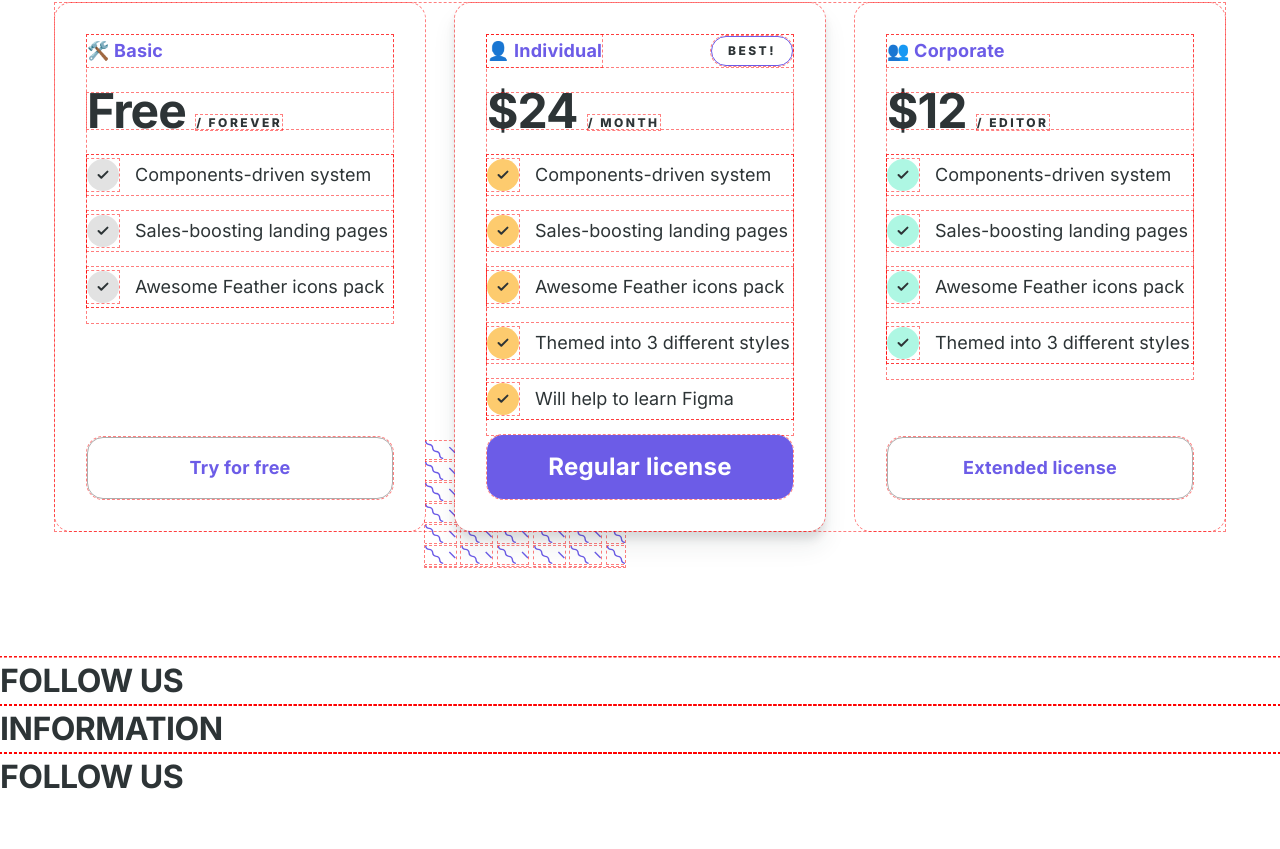
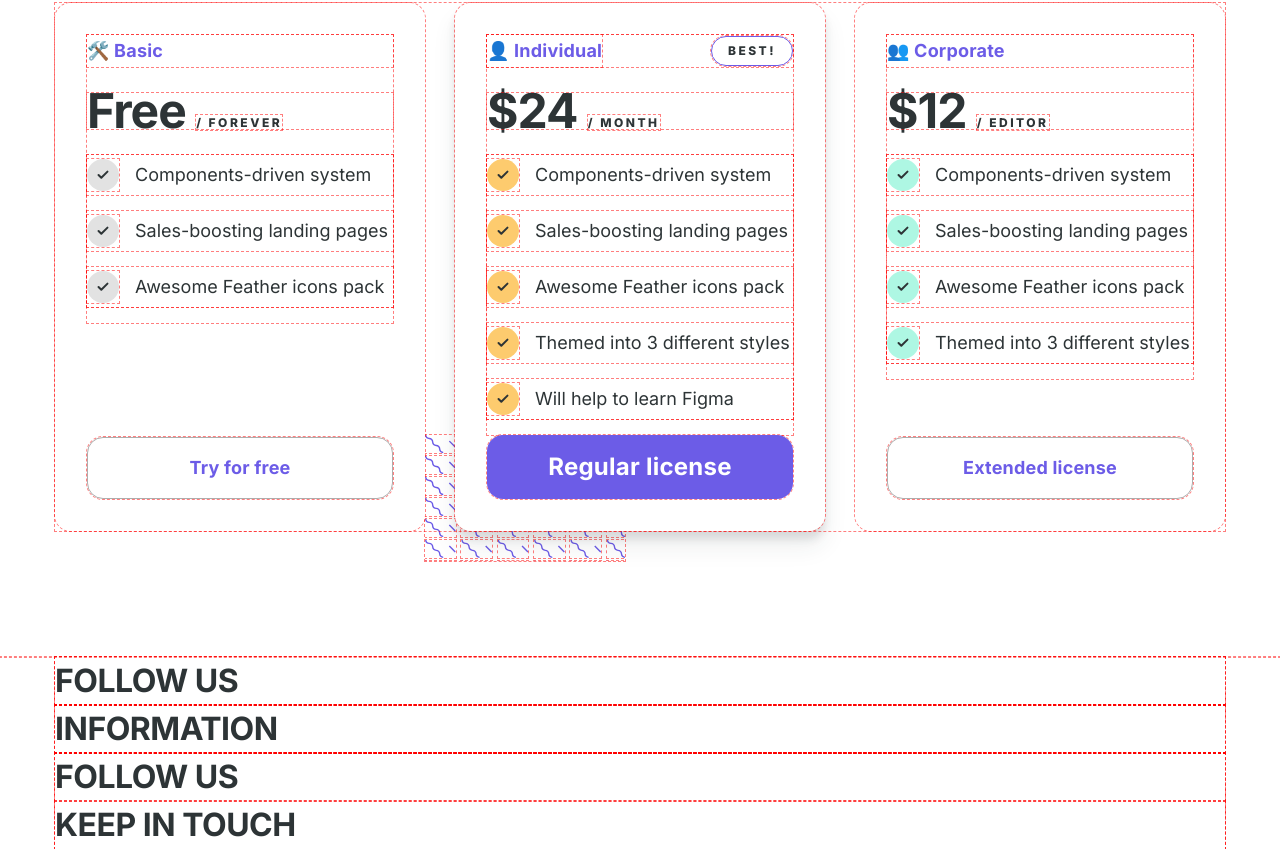
Before and after one commit to CoolMcProgrammer123/INM420-Assignment-1, a website: page public/index.html in a window 1280 px wide. Shown: the part 2048-2897 px from the top of the page. Before the commit the page ends 2849 px from the top, so only its background shows below. Drawn offline with nearby package versions, Linux system fonts and the light colour scheme.

Commit message:
Minor changes + comments

```diff
--- a/public/css/style.css
+++ b/public/css/style.css
@@ -1,11 +1,13 @@
 @import url('https://fonts.googleapis.com/css2?family=Inter:ital,opsz,wght@0,14..32,100..900;1,14..32,100..900&display=swap');
+
 
 /* Debug Outlines */
 * {
     outline: 1px dashed #ff000080;
 }
 
-/* Text Defaults */
+
+/* Text Defaults for Headings and Paragraphs */
 h1 {
     font-family: Inter;
     font-weight: 800;
@@ -53,6 +55,7 @@ p {
     color: #2D3436;
 }
 
+
 body {
     background-color: white;
     font-family: "Inter", sans-serif;
@@ -60,7 +63,8 @@ body {
     color: #2D3436;
 }
 
-/* Header */
+
+/* Header Section Layout */
 header {
     display: flex;
     align-items: center;
@@ -73,7 +77,8 @@ header {
     box-shadow: 0px 4px 8px 0px #26323814, 0px 2px 4px 0px #26323829;
 }
 
-/* Website Logo */
+
+/* Website Logo Container */
 header div {
     display: flex;
     align-items: center;
@@ -82,7 +87,8 @@ header div {
     padding: 0 18px;
 }
 
-/* Sign In Button */
+
+/* Sign In Button Styles */
 header button {
     border: none;
     width: 170px;
@@ -104,7 +110,8 @@ header button p {
     text-shadow: 0px 4px 8px #26323814, 0px 2px 4px #26323829;
 }
 
-/* Nav Bar */
+
+/* Navigation Bar Container */
 header nav {
     display: flex;
     align-items: center;
@@ -112,7 +119,8 @@ header nav {
     height: 64px;
 }
 
-/* Nav links */
+
+/* Nav Links Styles */
 nav a {
     text-decoration: none;
     font-family: Inter;
@@ -126,7 +134,8 @@ nav a {
     width: 150px;
 }
 
-/* Decorative dots in nav bar */
+
+/* Decorative Dots in Nav Bar */
 nav p {
     font-family: Inter;
     font-weight: 700;
@@ -139,7 +148,8 @@ nav p {
     user-select: none;
 }
 
-/* Class for highlighting nav bar text */
+
+/* Highlighted Nav Text */
 .section-focused-text {
     font-family: Inter;
     font-weight: 700;
@@ -151,7 +161,8 @@ nav p {
     color: #2D3436;
 }
 
-/* Main Section */
+
+/* Main Section Wrapper */
 .section-box {
     display: flex;
     flex-direction: column;
@@ -161,7 +172,8 @@ nav p {
     padding: 0 135px;
 }
 
-/* Hero Section */
+
+/* Hero Section Container */
 #combine-fine-images {
     margin: 80px auto;
     align-items: center;
@@ -174,7 +186,8 @@ nav p {
     text-shadow: 0px 4px 0px #FFFFFF;
 }
 
-/* Underline Effect */
+
+/* Underline Highlight Effect */
 .h1-highlight {
     color: #D63031;
     background-repeat: repeat-x;
@@ -183,7 +196,8 @@ nav p {
     background-size: contain;
 }
 
-/* Background Details */
+
+/* Background Decorative Elements */
 #bg-big {
     position: absolute;
     right: 0;
@@ -200,7 +214,7 @@ nav p {
 }
 
 
-/* Grid of Photos */
+/* Grid of Photos Layout */
 .body {
     width: 100%;
     max-width: 1200px;
@@ -221,7 +235,8 @@ nav p {
     padding: 16px;
 }
 
-/* Edited to fit the height of text */
+
+/* Edited to Fit Height of Text */
 .div1 {
     grid-column: span 3 / span 3;
     /* grid-row: span 2 / span 2; */
@@ -229,7 +244,8 @@ nav p {
     padding: 0 !important;
 }
 
-/* Edited to span further down */
+
+/* Edited to Span Further Down */
 .div2 {
     grid-column: span 3 / span 3;
     grid-row: span 7 / span 7;
@@ -242,6 +258,8 @@ nav p {
     padding-top: 32px !important;
 }
 
+
+/* Grid Header Text Styles */
 .grid-header {
     font-family: Inter;
     font-weight: 700;
@@ -252,6 +270,8 @@ nav p {
     color: white;
 }
 
+
+/* Grid Subheader Text Styles */
 .grid-subheader {
     font-family: Inter;
     font-weight: 400;
@@ -262,6 +282,8 @@ nav p {
     color: white;
 }
 
+
+/* Grid Title Text Styles */
 .grid-title {
     font-family: Inter;
     font-weight: 700;
@@ -282,6 +304,8 @@ nav p {
     padding: 0 !important;
 }
 
+
+/* Button in Div3 */
 .div3 button {
     border: none;
     width: 100%;
@@ -303,6 +327,8 @@ nav p {
     text-shadow: 0px 4px 8px #26323814, 0px 2px 4px #26323829;
 }
 
+
+/* Div4 Background and Layout */
 .div4 {
     grid-column: span 5 / span 5;
     grid-row: span 5 / span 5;
@@ -318,6 +344,7 @@ nav p {
     justify-content: flex-end;
 }
 
+/* Div5 Background Image */
 .div5 {
     grid-column: span 3 / span 3;
     grid-row: span 4 / span 4;
@@ -329,6 +356,7 @@ nav p {
     background-position: center;
 }
 
+/* Div6 Background and Layout */
 .div6 {
     grid-column: span 4 / span 4;
     grid-row: span 5 / span 5;
@@ -344,6 +372,7 @@ nav p {
     justify-content: flex-start;
 }
 
+/* Div7 Positioning and Padding */
 .div7 {
     grid-column: span 4 / span 4;
     grid-column-start: 9;
@@ -352,6 +381,7 @@ nav p {
     padding: 0 !important;
 }
 
+/* Div8 Background Image */
 .div8 {
     grid-column: span 2 / span 2;
     grid-row: span 3 / span 3;
@@ -363,6 +393,7 @@ nav p {
     background-position: center;
 }
 
+/* Div9 Background Image */
 .div9 {
     grid-column: span 2 / span 2;
     grid-row: span 3 / span 3;
@@ -374,6 +405,7 @@ nav p {
     background-position: center;
 }
 
+/* Div10 Background Image */
 .div10 {
     grid-column: span 2 / span 2;
     grid-row: span 3 / span 3;
@@ -385,6 +417,8 @@ nav p {
     background-position: center;
 }
 
+
+/* Delivering Section Container */
 #delivering {
     display: flex;
     padding-bottom: 80px;
@@ -392,6 +426,7 @@ nav p {
     /* padding: 80px 135px; */
 }
 
+/* Delivering Paragraph Text Styles */
 .delivering-p {
     font-family: Inter;
     font-weight: 400;
@@ -401,6 +436,7 @@ nav p {
     vertical-align: middle;
 }
 
+/* Grid of Articles in Delivering */
 .delivering-articles {
     display: grid;
     grid-template-columns: repeat(auto-fit, minmax(200px, 1fr));
@@ -408,10 +444,12 @@ nav p {
     margin-top: 40px;
 }
 
+/* Individual Article Container */
 .delivering-articles article {
     height: 100%;
 }
 
+/* Article Header Text Styles */
 .article-header {
     font-family: Inter;
     font-weight: 700;
@@ -422,6 +460,7 @@ nav p {
     margin-top: 24px;
 }
 
+/* Article Body Copy Styles */
 .article-p {
     font-family: Inter;
     font-weight: 400;
@@ -431,6 +470,7 @@ nav p {
     margin: 16px 0;
 }
 
+/* Article Button Styles */
 .article-button {
     border: 1px solid #ADADAD;
     padding: 8px 16px;
@@ -448,18 +488,21 @@ nav p {
     color: #6C5CE7;
 }
 
+/* Pricing Section Container */
 #pricing {
     /* margin: 80px 0; */
     display: flex;
     width: 100%;
 }
 
+/* Pricing Section Subtitle */
 #pricing h4 {
     text-align: center;
     margin-top: 34px;
     color: #ADADAD;
 }
 
+/* Highlight Underline for Pricing Subtitle */
 .h4-highlight {
     color: #6C5CE7;
     background-repeat: repeat-x;
@@ -468,6 +511,7 @@ nav p {
     background-size: contain;
 }
 
+/* Grid of Pricing Cards */
 .pricing-cards {
     display: grid;
     grid-template-columns: repeat(auto-fit, minmax(200px, 1fr));
@@ -475,6 +519,7 @@ nav p {
     gap: 30px;
 }
 
+/* Individual Pricing Card Container */
 .pricing-cards article {
     display: flex;
     flex-direction: column;
@@ -484,10 +529,12 @@ nav p {
     background-color: white;
 }
 
+/* Emphasis for Best Plan Card */
 .best {
     box-shadow: 0px 16px 24px 0px #26323814, 0px 8px 8px 0px #2632381F;
 }
 
+/* Best Plan Header Layout */
 .best-header {
     display: flex;
     flex-direction: row !important;
@@ -495,6 +542,7 @@ nav p {
     align-items: center;
 }
 
+/* Badge in Best Plan Header */
 .best-header span {
     border: 1px solid #6C5CE7;
     padding: 8px 16px;
@@ -511,12 +559,14 @@ nav p {
     text-transform: uppercase;
 }
 
+/* Column of Details in Pricing Card */
 .pricing-cards div {
     display: flex;
     flex-direction: column;
     gap: 26px;
 }
 
+/* Pricing Plan Name Text */
 .pricing-plan {
     font-family: Inter;
     font-weight: 700;
@@ -527,6 +577,7 @@ nav p {
     color: #6C5CE7;
 }
 
+/* Price Display Text */
 .pricing-price {
     font-family: Inter;
     font-weight: 700;
@@ -536,6 +587,7 @@ nav p {
     vertical-align: middle;
 }
 
+/* Price Unit Text */
 .pricing-price span {
     font-family: Inter;
     font-weight: 800;
@@ -546,6 +598,7 @@ nav p {
     text-transform: uppercase;
 }
 
+/* Button in Pricing Card */
 .pricing-cards button {
     border: 1px solid #ADADAD;
     padding: 14px 16px;
@@ -562,6 +615,7 @@ nav p {
     color: #6C5CE7;
 }
 
+/* Call to Action Button in Best Plan */
 .best button {
     background-color: #6C5CE7;
     color: white;
@@ -576,6 +630,7 @@ nav p {
     vertical-align: middle;
 }
 
+/* List of Features in Pricing Card */
 .pricing-cards ul {
     display: flex;
     flex-direction: column;
@@ -583,6 +638,7 @@ nav p {
     margin-bottom: 16px;
 }
 
+/* Individual Feature Item */
 .pricing-cards li {
     display: flex;
     flex-direction: row;
@@ -599,10 +655,18 @@ nav p {
     vertical-align: middle;
 }
 
+/* Decorative SVG Positioning */
 #pricing svg {
     position: relative;
-    bottom: 90px;
+    bottom: 96px;
     left: 370px;
 
     z-index: -1;
 }
+
+/* Footer Layout */
+footer {
+    display: flex;
+    flex-direction: column;
+    width: 100%;
+}
--- a/public/index.html
+++ b/public/index.html
@@ -473,7 +473,7 @@
             </svg>
         </section>
 
-        <footer>
+        <footer class="section-box">
             <div>
                 <div>
                     <h4>FOLLOW US</h4>
@@ -504,8 +504,14 @@
             </div>
 
             <div>
-                <h4>FOLLOW US</h4>
-                <a href=""></a>
+                <div>
+                    <h4>FOLLOW US</h4>
+                    <a href=""></a>
+                </div>
+
+                <div>
+                    <h4>KEEP IN TOUCH</h4>
+                </div>
             </div>
 
 
```
